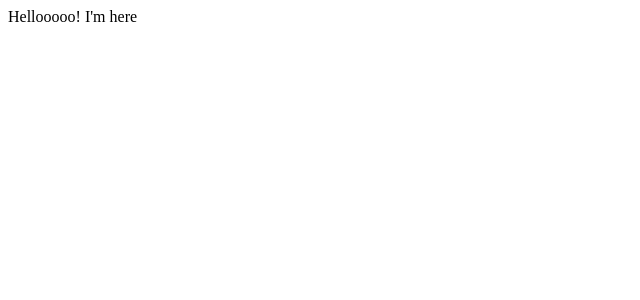
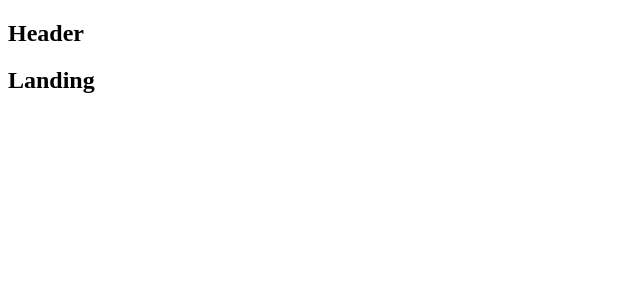
Before and after one commit to Jay055/FeedBackCollection, a React (Create React App) app in the folder client/: page / in a window 1280 px wide. Shown: the top 300 px of the page, without its empty margins (0-640 px from the left). Built offline with nearby package versions, Linux system fonts and the light colour scheme.

Commit message:
Added header and Materialize

```diff
--- a/client/package.json
+++ b/client/package.json
@@ -7,9 +7,11 @@
     "@testing-library/react": "^9.5.0",
     "@testing-library/user-event": "^7.2.1",
     "http-proxy-middleware": "^1.0.4",
+    "materialize-css": "^1.0.0",
     "react": "^16.13.1",
     "react-dom": "^16.13.1",
     "react-redux": "^7.2.0",
+    "react-router-dom": "^5.2.0",
     "react-scripts": "3.4.1"
   },
   "scripts": {
--- a/client/src/components/App.js
+++ b/client/src/components/App.js
@@ -1,9 +1,23 @@
 import React from 'react';
+import { BrowserRouter, Route } from 'react-router-dom';
+
+
+const Header = () => <h2>Header</h2>;
+const Dashboard = () => <h2>Dashboard</h2>;
+const SurveyNew = () => <h2>SurveyNew</h2>;
+const Landing = () => <h2>Landing</h2>;
 
 const App = () => {
   return (
     <div>
-     Hellooooo! I'm here
+      <BrowserRouter>
+        <div>
+          <Header />
+          <Route exact path="/" component={Landing} />
+          <Route exact path="/surveys" component={Dashboard} />
+          <Route path="/surveys/new" component={SurveyNew} />
+        </div>
+      </BrowserRouter>
     </div>
   );
 };
```
Also changed, not shown: client/src/components/Header.js (added, +13 -0 lines), 1 other file (tests, documents, lock files or other folders).
